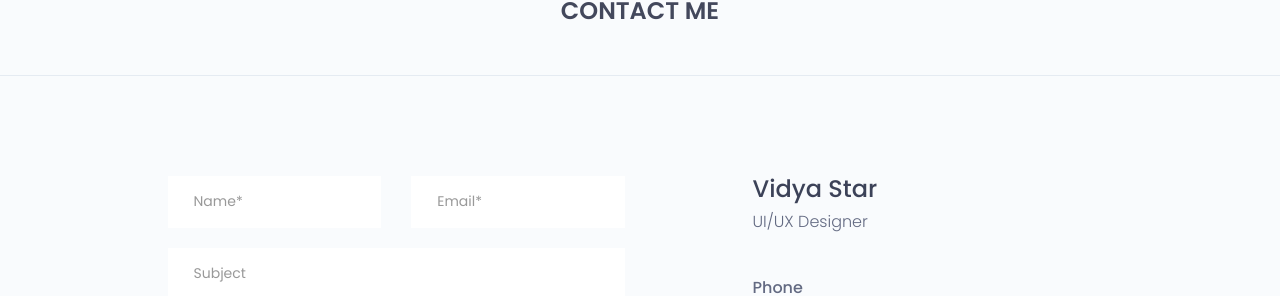
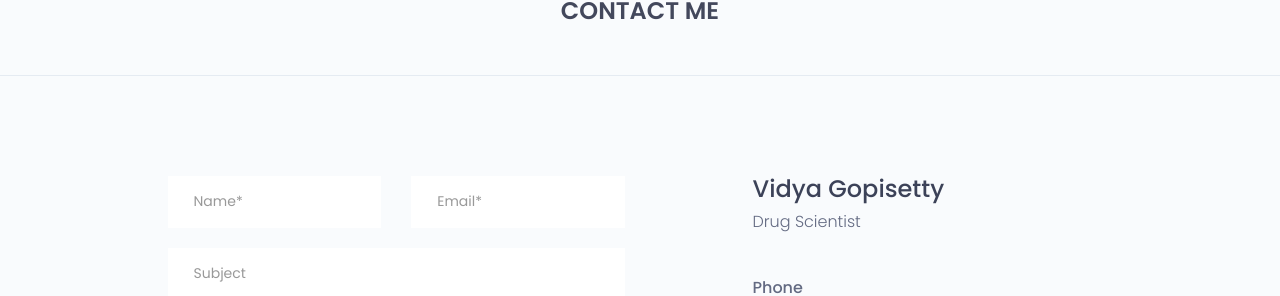
Before and after one commit to dsumanth94/vidya.gopisetty.github.io, a plain HTML site: page index.html in a window 1280 px wide. Shown: the part 6305-6601 px from the top of the page. Drawn offline with nearby package versions, Linux system fonts and the light colour scheme.

Commit message:
Update index.html

```diff
--- a/index.html
+++ b/index.html
@@ -873,8 +873,8 @@
 							<div class="single-contact-box">
 								<div class="contact-adress">
 									<div class="contact-add-head">
-										<h3>Vidya star</h3>
-										<p>uI/uX designer</p>
+										<h3>Vidya Gopisetty</h3>
+										<p>Drug Scientist</p>
 									</div>
 									<div class="contact-add-info">
 										<div class="single-contact-add-info">
```
